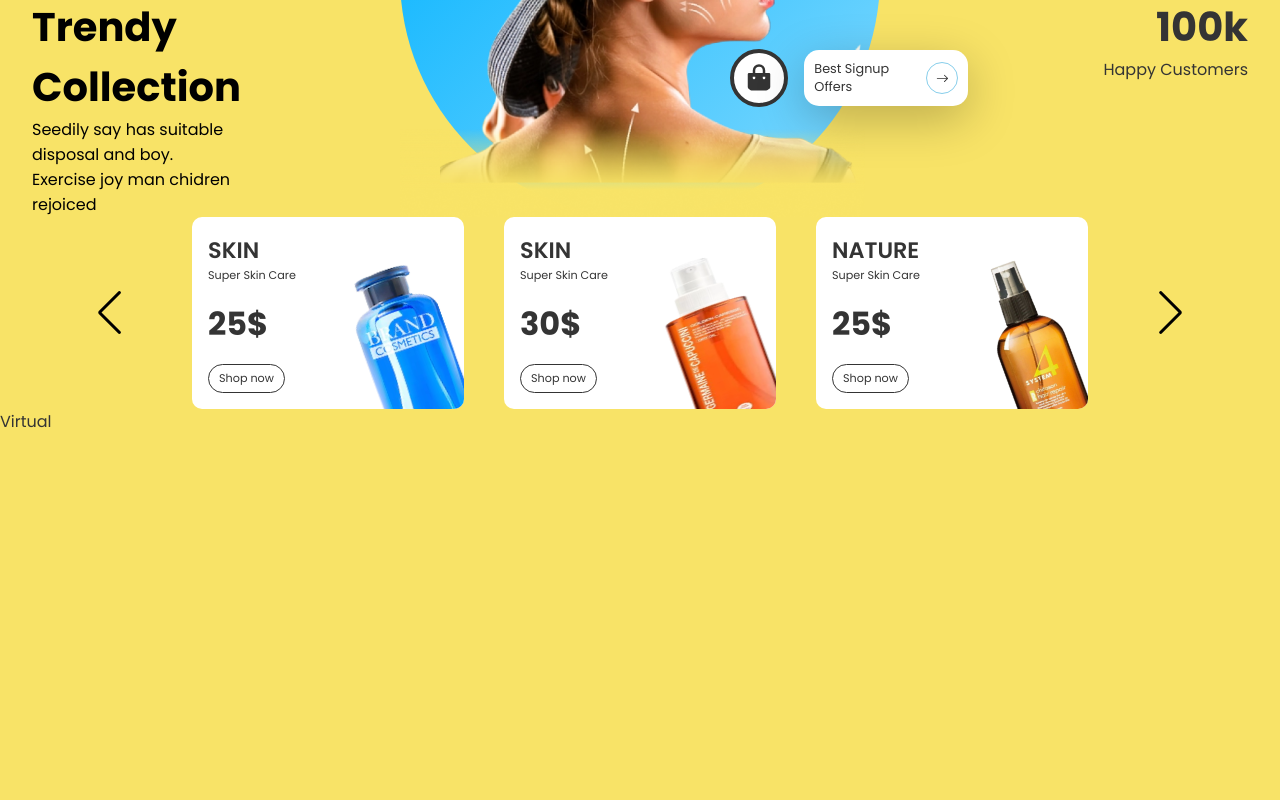
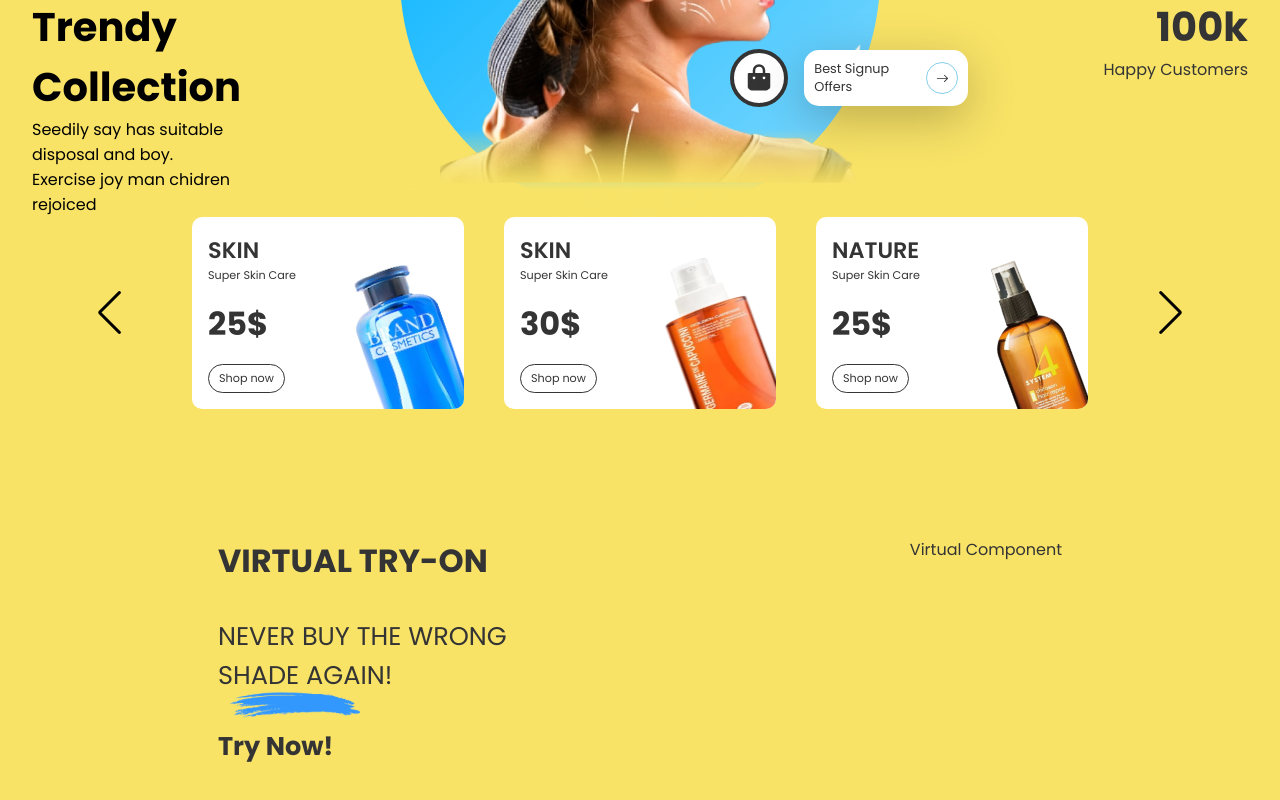
Before and after one commit to kirtiraj22/shopzy, a React (Create React App) app: page / in a window 1280 px wide. Shown: the part 328-1128 px from the top of the page. Before the commit the page ends 800 px from the top, so only its background shows below. Built offline with nearby package versions, Linux system fonts and the light colour scheme.

Commit message:
added left portion of virtual component

```diff
--- a/src/components/virtual/Virtual.jsx
+++ b/src/components/virtual/Virtual.jsx
@@ -1,7 +1,21 @@
 import React from 'react';
-
+import css from './Virtual.module.css';
+import Shade from '../../assets/shade.png';
 const Virtual = () => {
-  return <div>Virtual</div>;
+  return (
+    <div className={css.Virtual}>
+      <div className={css.left}>
+        <span>Virtual Try-on</span>
+        <span>Never Buy the wrong shade Again!</span>
+        <span>Try Now!</span>
+        <img
+          src={Shade}
+          alt=''
+        />
+      </div>
+      <div className={css.right}>Virtual Component</div>
+    </div>
+  );
 };
 
 export default Virtual;
--- a/src/components/virtual/Virtual.module.css
+++ b/src/components/virtual/Virtual.module.css
@@ -0,0 +1,39 @@
+.Virtual{
+    margin-top: 6rem;
+    margin-bottom: 6rem;
+    padding: 2rem;
+    display: flex;
+    justify-content: space-around;
+}
+
+.left{
+    display: flex;
+    flex-direction: column;
+    gap: 2rem;
+    position: relative;
+}
+
+.left>:nth-child(1){
+    font-size: 2rem;
+    text-transform: uppercase;
+    font-weight: bold;
+    display: block;
+}
+
+.left>:nth-child(2){
+    font-size: 1.6rem;
+    text-transform: uppercase;
+    display: block;
+    width: 20rem;
+}
+
+.left>:nth-child(3){
+    font-size: 1.6rem;
+    font-weight: bold;
+}
+
+.left>img{
+    position: absolute;
+    width: 10rem;
+    bottom: 3rem;
+}
```
